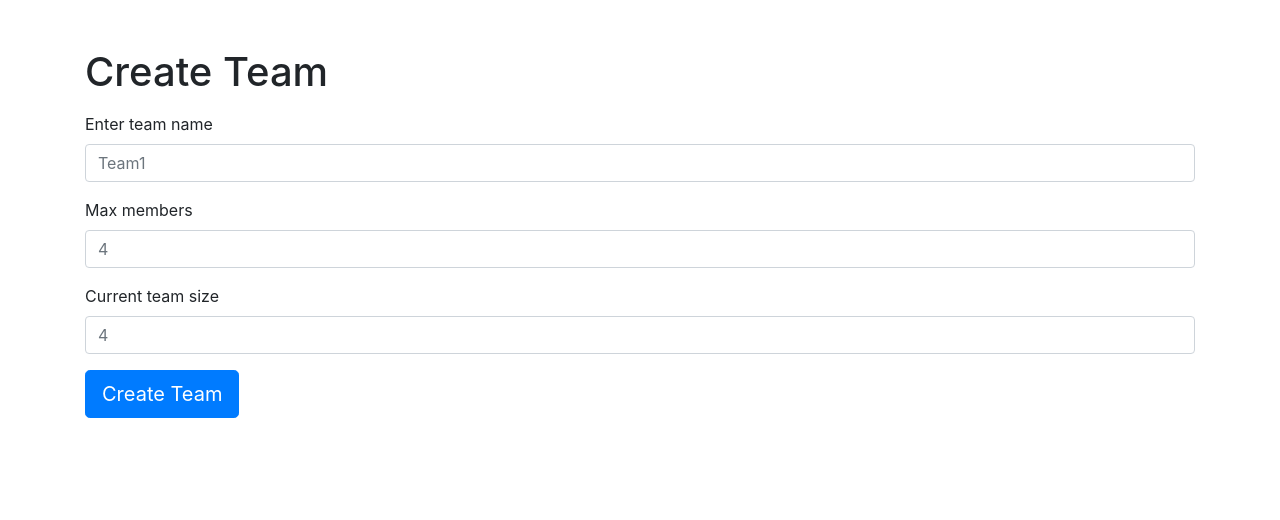
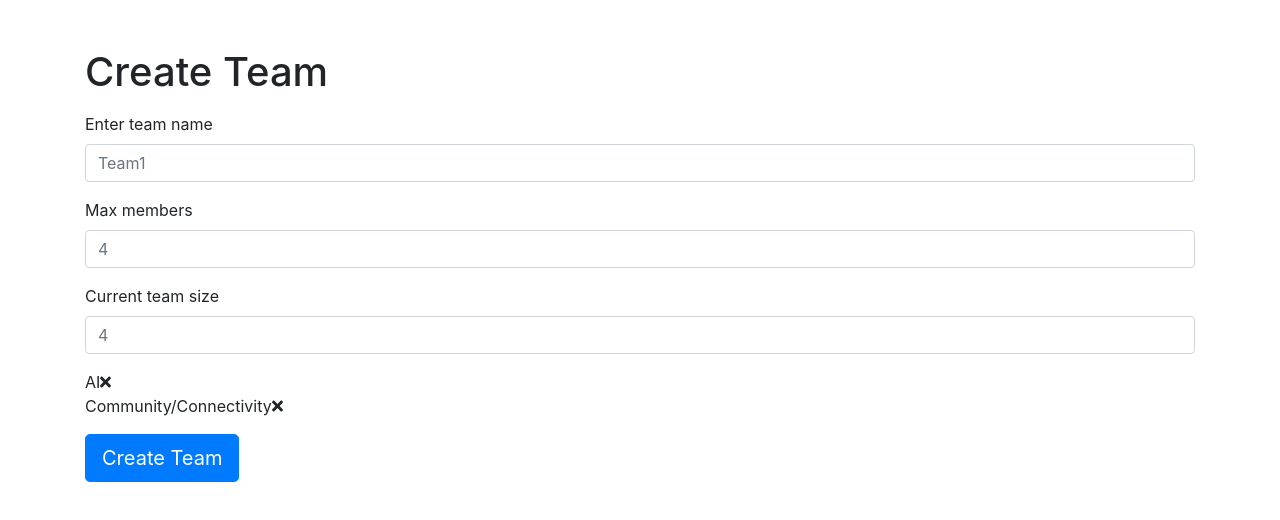
Before and after one commit to yanchen01/hackmit2020, a React (Create React App) app: page /createteam in a window 1280 px wide. Shown: the top 520 px of the page. Built offline with nearby package versions, Linux system fonts and the light colour scheme.

Commit message:
Add font-awesome icon library

```diff
--- a/package.json
+++ b/package.json
@@ -3,6 +3,11 @@
   "version": "0.1.0",
   "private": true,
   "dependencies": {
+    "@fortawesome/fontawesome-svg-core": "^1.2.30",
+    "@fortawesome/free-brands-svg-icons": "^5.14.0",
+    "@fortawesome/free-regular-svg-icons": "^5.14.0",
+    "@fortawesome/free-solid-svg-icons": "^5.14.0",
+    "@fortawesome/react-fontawesome": "^0.1.11",
     "@testing-library/jest-dom": "^4.2.4",
     "@testing-library/react": "^9.3.2",
     "@testing-library/user-event": "^7.1.2",
--- a/src/App.js
+++ b/src/App.js
@@ -1,34 +1,43 @@
-import React from 'react';
-import './App.css';
-import { BrowserRouter as Router, Route } from 'react-router-dom';
-import firebase from 'firebase';
+import React from "react";
+import "./App.css";
+import { BrowserRouter as Router, Route } from "react-router-dom";
+import firebase from "firebase";
+import { library } from "@fortawesome/fontawesome-svg-core";
+import { fab } from "@fortawesome/free-brands-svg-icons";
 
 /* Import containers */
-import Home from './containers/Home/Home';
-import Login from './components/Auth/Login';
-import SignUp from './components/Auth/SignUp';
-import Event from './containers/Event/Event.jsx';
+import {
+  faTimes,
+  faArrowRight,
+  faPlusCircle,
+  faHamburger,
+} from "@fortawesome/free-solid-svg-icons";
 
+import Home from "./containers/Home/Home";
+import Login from "./components/Auth/Login";
+import SignUp from "./components/Auth/SignUp";
+import Event from "./containers/Event/Event.jsx";
 
 /* Import Auth */
-import { AuthProvider } from './Auth';
-import PrivateRoute from './PrivateRoute';
+import { AuthProvider } from "./Auth";
+import PrivateRoute from "./PrivateRoute";
 import CreateEvent from "./containers/CreateEvent";
 import CreateTeam from "./containers/CreateTeam";
 import Join from "./containers/Join";
 import TeamList from "./containers/TeamList";
 
 const firebaseConfig = {
-	apiKey: 'AIzaSyD-w8z8ollWZttoETyFL7Zkk-FVnhZoKdw',
-	authDomain: 'hackmit2020-a3fb0.firebaseapp.com',
-	databaseURL: 'https://hackmit2020-a3fb0.firebaseio.com',
-	projectId: 'hackmit2020-a3fb0',
-	storageBucket: 'hackmit2020-a3fb0.appspot.com',
-	messagingSenderId: '295002459820',
-	appId: '1:295002459820:web:4f63a761bb6e0d1339d909'
+  apiKey: "AIzaSyD-w8z8ollWZttoETyFL7Zkk-FVnhZoKdw",
+  authDomain: "hackmit2020-a3fb0.firebaseapp.com",
+  databaseURL: "https://hackmit2020-a3fb0.firebaseio.com",
+  projectId: "hackmit2020-a3fb0",
+  storageBucket: "hackmit2020-a3fb0.appspot.com",
+  messagingSenderId: "295002459820",
+  appId: "1:295002459820:web:4f63a761bb6e0d1339d909",
 };
 
 firebase.initializeApp(firebaseConfig);
+library.add(fab, faTimes, faArrowRight, faPlusCircle, faHamburger);
 
 const App = () => {
   return (
--- a/src/containers/CreateTeam/index.jsx
+++ b/src/containers/CreateTeam/index.jsx
@@ -9,11 +9,18 @@ import {
 } from "react-bootstrap";
 import { useForm } from "react-hook-form";
 import "react-datepicker/dist/react-datepicker.css";
+import "./style.css";
+import { FontAwesomeIcon } from "@fortawesome/react-fontawesome";
+
+const TAGS = ["AI", "Community/Connectivity"];
 
 const CreateTeam = () => {
   const onSubmit = (data) => {};
 
   const { register, handleSubmit, watch, errors } = useForm();
+
+  // temp
+  const MAX_MEMBERS = 4;
 
   return (
     <section className="create-event-page m-xl-5">
@@ -45,7 +52,8 @@ const CreateTeam = () => {
             <FormControl
               name="maxMembers"
               type="number"
-              ref={register({ min: 2, max: 50, required: true })}
+              min={0}
+              ref={register({ min: 2, max: MAX_MEMBERS, required: true })}
               placeholder="4"
               aria-label="Username"
               aria-describedby="basic-addon1"
@@ -56,13 +64,14 @@ const CreateTeam = () => {
           )}
         </div>
 
-        <div className="mt-lg-3 mt-lg-3">
+        <div className="mt-lg-3 mb-lg-3">
           <label>Current team size</label>
           <InputGroup>
             <FormControl
               name="currentTeamSize"
               type="number"
-              ref={register({ min: 2, max: 50, required: true })}
+              min={0}
+              ref={register({ min: 2, max: MAX_MEMBERS, required: true })}
               placeholder="4"
               aria-label="usersPerTeam"
               aria-describedby="basic-addon1"
@@ -71,6 +80,15 @@ const CreateTeam = () => {
           {errors.currentTeamSize && (
             <span className="text-danger">This field is required</span>
           )}
+        </div>
+
+        <div className="mt-lg-3 mb-lg-3">
+          {TAGS.map((e, i) => (
+            <div key={`${e}-${i}`} className="chip">
+              {e}
+              <FontAwesomeIcon icon="times" />
+            </div>
+          ))}
         </div>
 
         <div className="mt-lg-3 mb-lg-3">
```
Also changed, not shown: src/containers/CreateTeam/style.css (added), 1 other file (tests, documents, lock files or other folders). Lines whose indentation alone changed are shown as unchanged.
